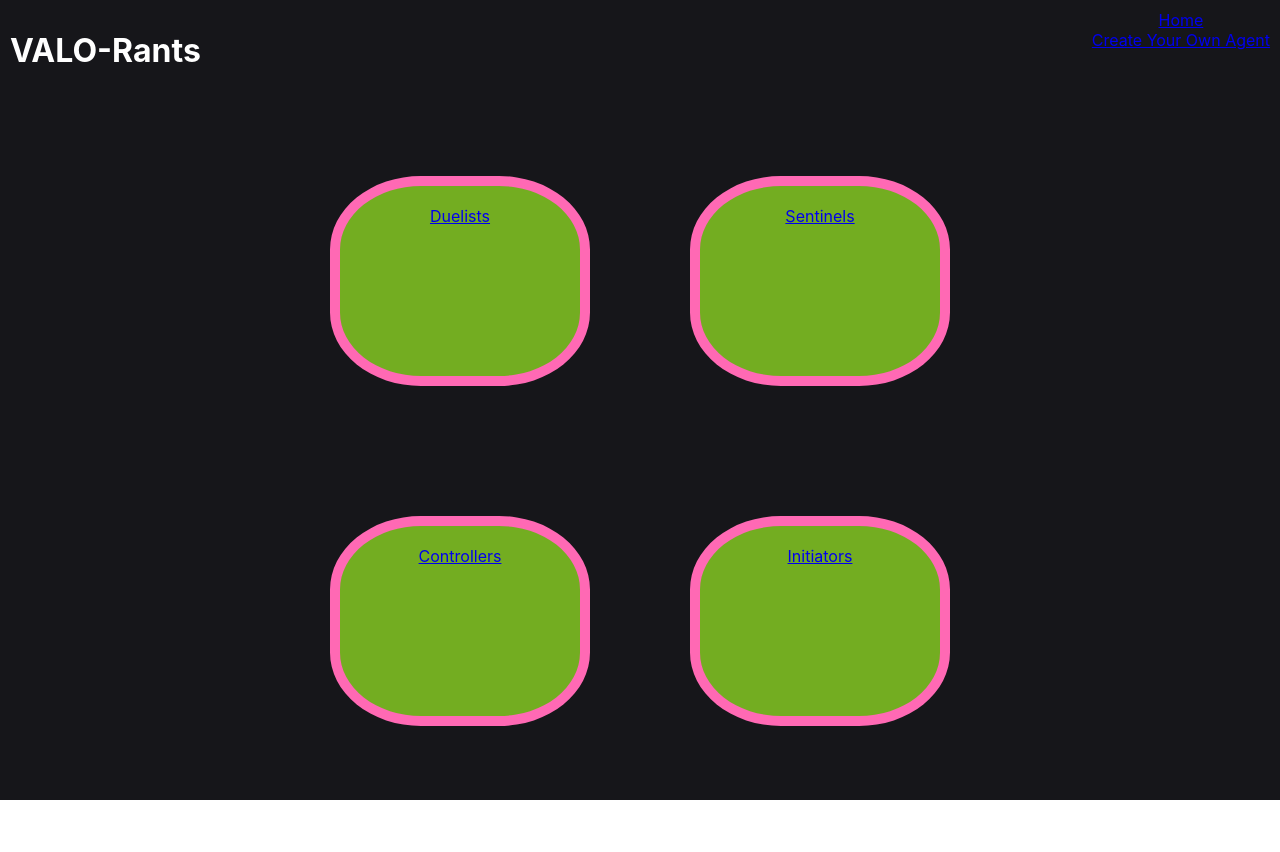
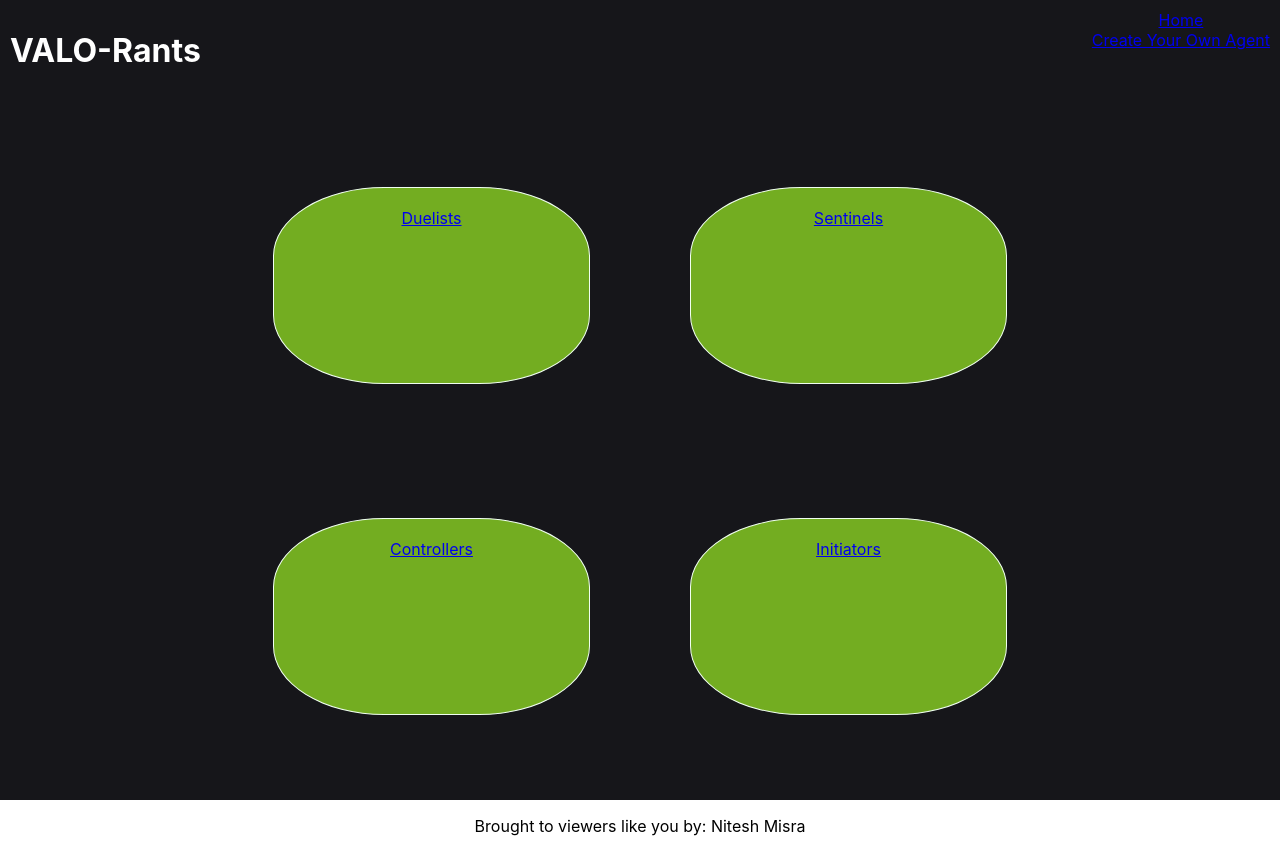
Before and after one commit to niteshmisraGA/valo-rants, a React (Create React App) app in the folder client/: page / in a window 1280 px wide. Before the commit the page ends 800 px from the top, so only its background shows below. Built offline with nearby package versions, Linux system fonts and the light colour scheme; no server answers.

Commit message:
css, functionaility

```diff
--- a/client/src/App.css
+++ b/client/src/App.css
@@ -5,10 +5,6 @@
   color: white;
   text-decoration: none;
   border: 10px;
-}
-
-.fuck {
-  color: hotpink;
 }
 
 .thumbnail {
@@ -20,6 +16,7 @@
   display: grid;
   width: 100vw;
   height: 100vh;
+  overflow-y: scroll;
   grid-template-columns: 1fr 1fr;
   grid-template-rows: repeat(auto, 3);
   grid-template-areas:
@@ -36,12 +33,19 @@
   grid-template-columns: 1fr 1fr;
   grid-template-rows: 1fr;
   grid-template-areas: "pic deets";
+  grid-area: main;
 }
 .pic {
   grid-area: pic;
+  justify-self: end;
 }
 .deets {
   grid-area: deets;
+  justify-self: start;
+  max-width: 50px;
+}
+
+.details-page {
 }
 
 .header {
@@ -65,15 +69,15 @@
 }
 
 .cat-div {
-  border: 10px solid hotpink;
-  padding: 5px;
+  border: 1px solid honeydew;
+  padding: 2.5px;
   /* max-width: 75px;
   max-height: 65px; */
   border-radius: 35%;
   background: #73ad21;
   padding: 20px;
-  width: 200px;
-  height: 150px;
+  width: 275px;
+  height: 155px;
 }
 .duel {
   grid-area: duel;
@@ -131,12 +135,15 @@
   color: #61dafb;
 }
 
-@keyframes App-logo-spin {
-  from {
-    transform: rotate(0deg);
-  }
-  to {
-    transform: rotate(360deg);
+.thumbName {
+  font-size: 15;
+  text-decoration: none;
+  color: black;
+}
+
+@media only screen and (max-width: 600px) {
+  body {
+    background-color: lightblue;
   }
 }
 
@@ -147,3 +154,8 @@
   height: 50px;
   background-color: hotpink;
 }
+
+.footer {
+  display: flex;
+  justify-content: center;
+}
--- a/client/src/App.js
+++ b/client/src/App.js
@@ -7,6 +7,7 @@
 import Nav from './components/Nav'
 import Agent from './components/Agent';
 import Form from './components/Form';
+import Footer from './components/Footer';
 // import Categorysen from './components/Categorysen';
 
 
@@ -30,6 +31,7 @@
 
 
   return (
+    <div>
     <div className="App page-layout">
       <header className="header">
         <h1>VALO-Rants</h1>
@@ -62,11 +64,13 @@
           path="/categories/:sentinel"
           element={<Categorysen category={category} />}
         /> */}
-      </Routes>
+        </Routes>
 
-
-
-    </div>
+      </div>
+      <div>
+        <footer className='footer'> <Footer /></footer>
+      </div>
+      </div>
   );
 }
 
--- a/client/src/components/Agent.jsx
+++ b/client/src/components/Agent.jsx
@@ -1,11 +1,11 @@
 import { useState, useEffect } from "react";
 import { Link, useParams } from "react-router-dom";
-import { getAgent } from "../services";
+import { getAgent, getAbilities } from "../services";
 
 export default function Agent() {
   const { id } = useParams();
-
   const [agent, setAgent] = useState(null)
+  const [ability, setAbility] = useState('')
 
   useEffect(() => {
     const grabAgent = async () => {
@@ -15,13 +15,45 @@
     grabAgent()
   }, [id])
 
-if(!agent) return <h1>Loading...</h1>
+  useEffect(() => {
+    const grabAbility = async () => {
+      const response = await getAbilities(id);
+      setAbility(response)
+    }
+    grabAbility()
+
+  }, [id])
+
+  if (!agent) return <h1>Loading...</h1>
+
+  if (!ability)
+    return (
+      <div className="agent-details-page">
+        <h1>{agent.fields.agent}</h1>
+        <h1>{agent.fields.description}</h1>
+      </div>
+  )
+
+  // console.log(ability)
+    let abilityArr = ability.split('-')
+    // Initially, the first item in the above array is an empty string. SO not cool.
+    abilityArr.shift()
+    console.log(abilityArr)
 
   return (
     <div className="agent-details-page">
       <img className="details-picture pic" src={agent.fields.agentPicture} alt="agent" />
-      <h1 className="fuck">{agent.fields.description}</h1>
-      <h1 className="deets">PAIN</h1>
+      <div className="details-page deets">
+        <h3>Description</h3>
+        <p>{agent.fields.description}</p>
+        <h3>Abilities</h3>
+        <ul>
+          {abilityArr.map((ability) => (
+            <li>{ability}</li>
+        ))}
+        </ul>
+        {/* <p>{agent.fields.agentAbilities}</p> */}
+      </div>
     </div>
   );
 }
--- a/client/src/components/Category.jsx
+++ b/client/src/components/Category.jsx
@@ -19,10 +19,10 @@
     <div className="agent-container">
       {
         duelists.map((duel) => (
-          <Link to={`/character/${duel.id}`}>
+          <Link className="thumbName" to={`/character/${duel.id}`}>
             <div className="agent">
+              <h4 className="thumbName">{duel.fields.agent}</h4>
               <img className="thumbnail" src={duel.fields.agentThumbnail} alt="agent"/>
-              <h1>{duel.fields.agent}</h1>
             </div>
             </Link>
         ))
--- /dev/null
+++ b/client/src/components/Footer.jsx
@@ -0,0 +1,9 @@
+import React from 'react'
+
+export default function Footer() {
+  return (
+    <div className='footer'>
+      <p>Brought to viewers like you by: Nitesh Misra</p>
+    </div>
+  )
+}
--- a/client/src/components/Form.jsx
+++ b/client/src/components/Form.jsx
@@ -2,13 +2,14 @@
 import {useState, useEffect} from 'react'
 import { postAgent } from '../services'
 import { useNavigate } from 'react-router-dom'
-export default function Form() {
+
+export default function Form(props) {
 
   const [category, setCategory] = useState('')
   const [agent, setAgent] = useState('')
   // const [agentAbilities, setAgentAbilities] = useState('')
   const [description, setDescription] = useState('')
-  const [agentPicture, setAgentPicture] = useState('')
+  const [agentPicture, setAgentPicture] = useState()
   const navigate = useNavigate()
 
   const handleSubmit = async (e) => {
@@ -20,7 +21,7 @@
       agentPicture,
     }
     const response = await postAgent(newAgent)
-    // props.setToggle(prevToggle => !prevToggle)
+    props.setToggle(prevToggle => !prevToggle)
 
     if (response) {
       navigate('/')
@@ -53,7 +54,7 @@
             className="input"
             type='text'
             value={description}
-            placeholder="What's your Agent's purpose?"
+            placeholder="What do they do?"
             onChange={(e)=>setDescription(e.target.value)}
           />
           <h3>Show us what they look like!</h3>
--- a/client/src/services/index.js
+++ b/client/src/services/index.js
@@ -24,6 +24,13 @@
   return res
 }
 
+export const getAbilities = async (id) => {
+  const response = await axios.get(`${BASE_URL}/${id}`, config)
+  console.log(response.data)
+  const res = response.data.fields.agentAbilities
+  return res
+}
+
 export const postAgent = async (body) => {
   const response = await axios.post(BASE_URL, { fields: body }, config)
   return response.data
```
